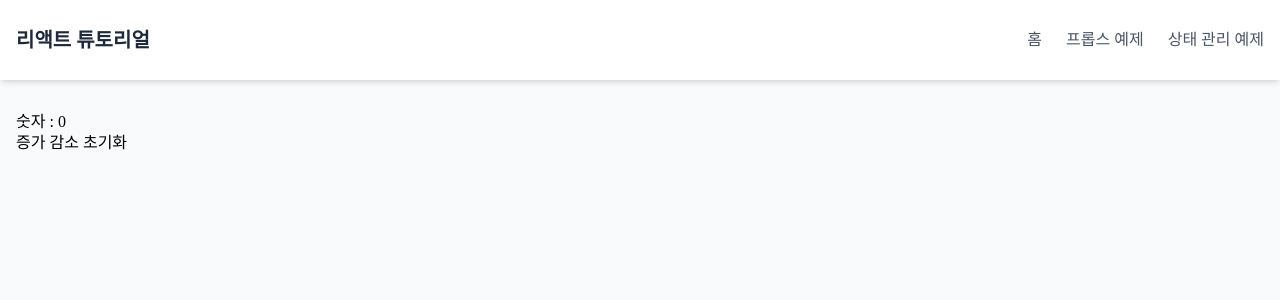
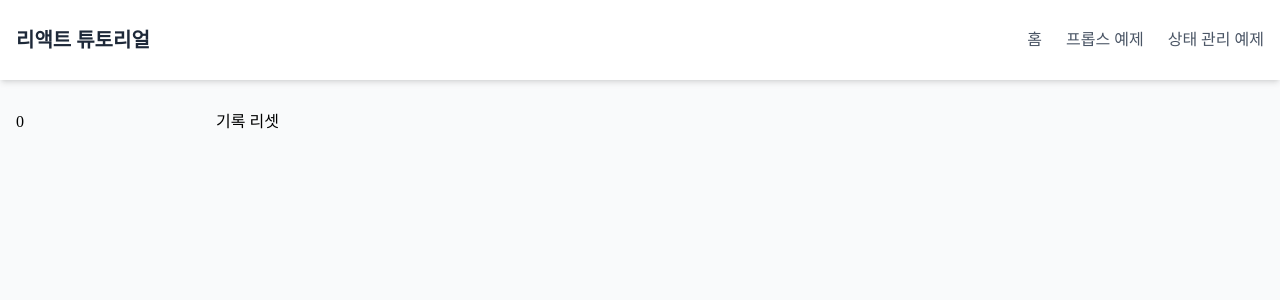
Before and after one commit to SangWon7242/react_tutorial_25, a Next.js app: page /state in a window 1280 px wide. Shown: the top 300 px of the page. Built offline with nearby package versions, Linux system fonts and the light colour scheme; a web font is replaced by a local one.

Commit message:
숫자를 배열의 기록하고  리스트로 출력

```diff
--- a/src/app/state/page.tsx
+++ b/src/app/state/page.tsx
@@ -3,20 +3,45 @@
 import { useState } from "react";
 
 export default function State() {
-  const [count, setCount] = useState(0);
+  const [numbers, setNumbers] = useState<number[]>([]);
+  const [inputValue, setInputValue] = useState<number>(0);
 
-  const increaseNum = () => setCount(count + 1);
-  const decreaseNum = () => setCount(count - 1);
-  const resetNum = () => setCount(0);
+  const recordNumber = () => {
+    setNumbers([...numbers, inputValue]);
+    setInputValue(0);
+  };
+
+  const resetNumbers = () => {
+    setNumbers([]);
+    setInputValue(0);
+  };
 
   return (
     <div>
-      <div>숫자 : {count}</div>
-      <button onClick={increaseNum}>증가</button>
-      &nbsp;
-      <button onClick={decreaseNum}>감소</button>
-      &nbsp;
-      <button onClick={resetNum}>초기화</button>
+      <div>
+        <input
+          type="number"
+          value={inputValue}
+          onChange={(e) => setInputValue(Number(e.target.value))}
+        />
+        <button onClick={recordNumber}>기록</button>
+        &nbsp;
+        <button onClick={resetNumbers}>리셋</button>
+      </div>
+      <div>
+        {numbers.length > 0 && (
+          <>
+            <h1>기록된 숫자</h1>
+            <ul>
+              {numbers.map((number, index) => (
+                <li key={index}>
+                  {index + 1} : {number}
+                </li>
+              ))}
+            </ul>
+          </>
+        )}
+      </div>
     </div>
   );
 }
```
